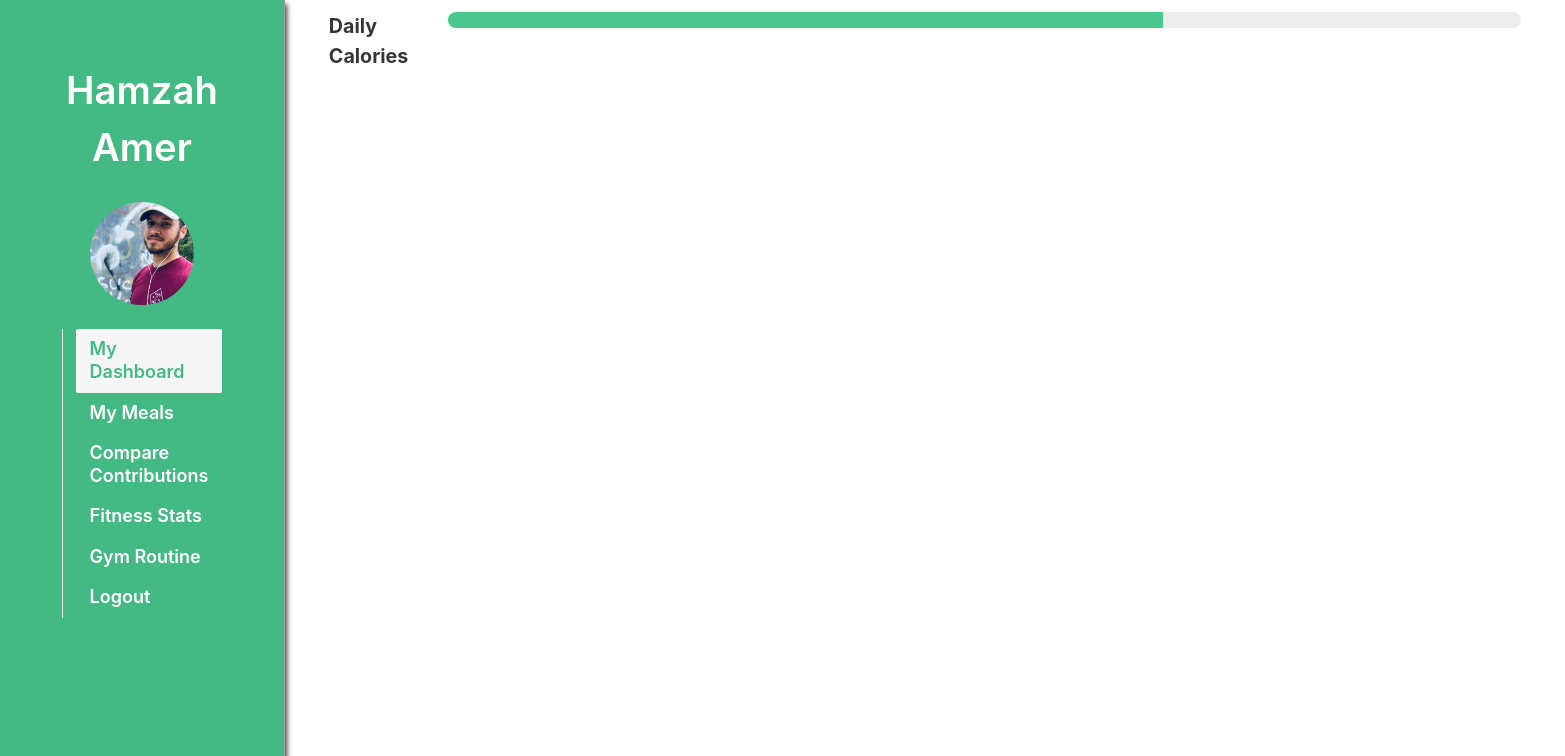
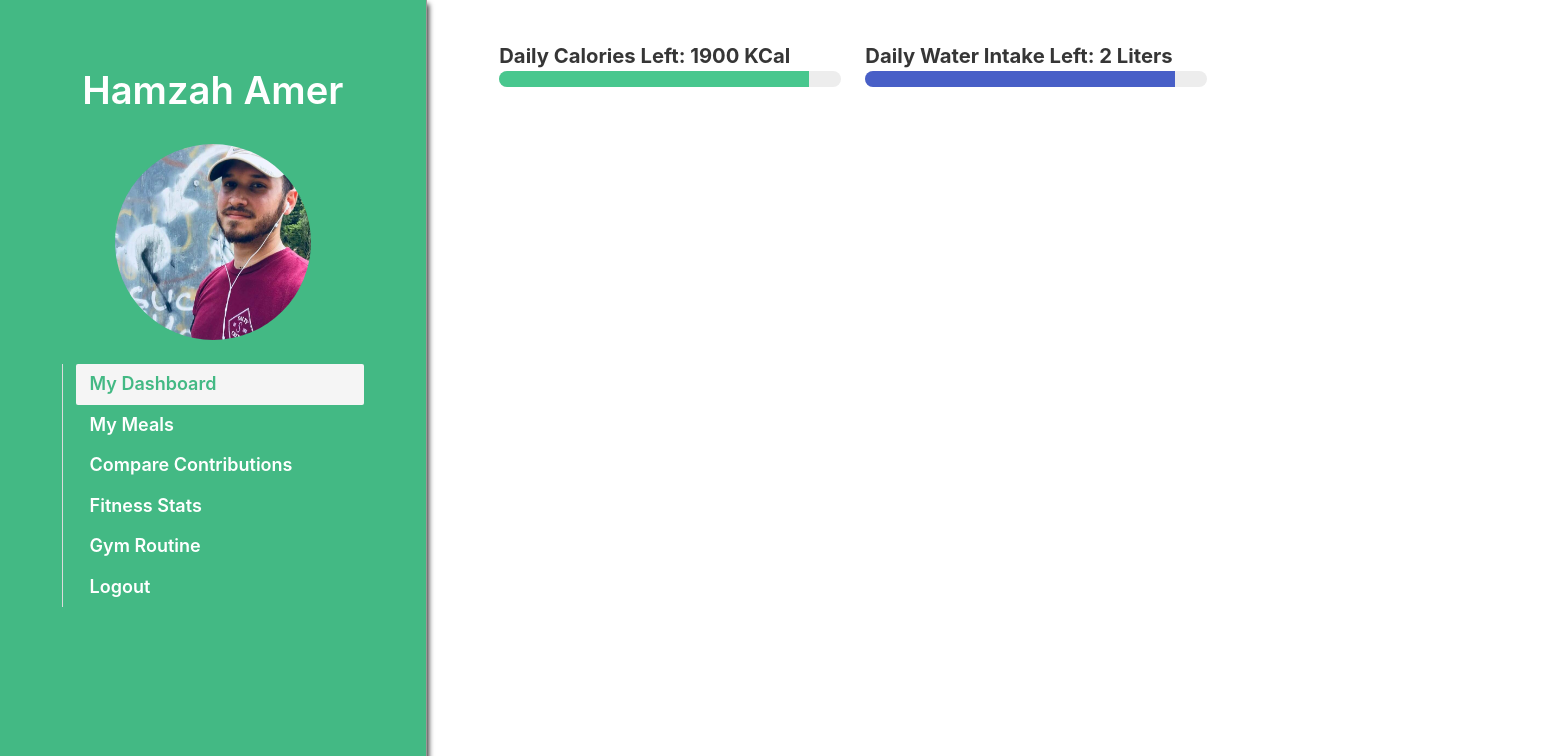
Before and after one commit to Heyrio/TrackFit, a Vue app: page /dashboard in a window 1280 px wide. Shown: the top 756 px of the page, 1565 px wide, since content can reach past the window. Built offline with nearby package versions, Linux system fonts and the light colour scheme.

Commit message:
working on dashboard

```diff
--- a/package.json
+++ b/package.json
@@ -16,6 +16,7 @@
     "vue-router": "^3.0.7"
   },
   "devDependencies": {
+    "@fortawesome/fontawesome-free": "^5.9.0",
     "@vue/cli-plugin-babel": "^3.9.0",
     "@vue/cli-plugin-eslint": "^3.9.0",
     "@vue/cli-service": "^3.9.0",
--- a/src/App.vue
+++ b/src/App.vue
@@ -1,10 +1,10 @@
 <template>
   <div id="app">
     <div class="columns">
-      <div class="colum">
+      <div class="colum is-one-third">
         <sidemenu></sidemenu>
       </div>
-      <div class="column is-full">
+      <div class="column is-two-thirds">
         <router-view/>
       </div>
     </div>
--- a/src/main.js
+++ b/src/main.js
@@ -2,7 +2,6 @@ import Vue from 'vue'
 import App from './App.vue'
 import './../node_modules/bulma/css/bulma.css';
 import router from './routes/router';
-
 Vue.config.productionTip = false
 
 new Vue({
--- a/src/views/dash.vue
+++ b/src/views/dash.vue
@@ -2,10 +2,16 @@
     <div class="dash">
      <div class="container is-fluid">
         <div class="columns is-full is-mobile">
-
-        <strong>Daily Calories</strong>
-        <progress class="progress is-success" :value="calories" max="150">60%</progress>
-
+          <i class="fas fa-running"></i>
+        <div class="column is-half">
+          <i class="fas fa-running"></i>
+          <strong>Daily Calories Left: {{calories}} KCal</strong>
+        <progress class="progress is-success" :value="calories" max="2100"></progress>
+        </div>
+        <div class="column is-half">
+          <strong>Daily Water Intake Left: {{water}} Liters</strong>
+        <progress class="progress is-link" :value="calories" max="2100"></progress>
+        </div>
         </div>
       </div>
       </div>
@@ -16,7 +22,8 @@ export default {
   name: 'dash',
  data(){
    return {
-     calories: 100,
+     water: 2,
+     calories: 1900,
    }
  }
 }
@@ -26,4 +33,7 @@ export default {
 *{
   font-size: 1.03em;
 }
+.dash{
+  padding: 2%;
+}
 </style>
```
Also changed, not shown: 1 other file (tests, documents, lock files or other folders).
